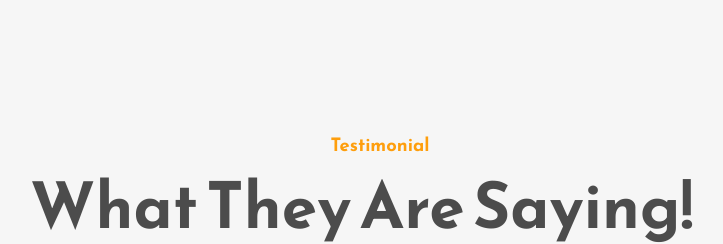
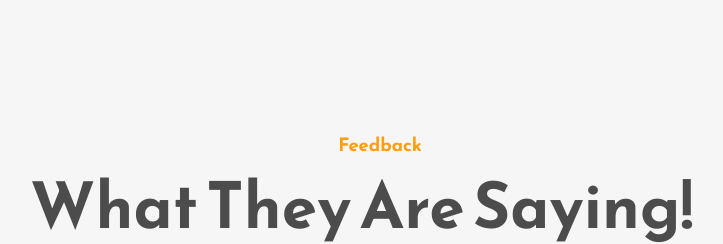
Before and after one commit to pasindu681/resturent_new, a React (Create React App) app: page / in a window 1280 px wide. Shown: the part 2900-3144 px from the top of the page, without its empty margins (260-983 px from the left). Built offline with nearby package versions, Linux system fonts and the light colour scheme.

Commit message:
feedback update

```diff
--- a/src/components/Testimonial.js
+++ b/src/components/Testimonial.js
@@ -6,7 +6,7 @@ const Testimonial = () => {
   return (
     <div className="work-section-wrapper">
       <div className="work-section-top">
-        <p className="primary-subheading">Testimonial</p>
+        <p className="primary-subheading">Feedback</p>
         <h1 className="primary-heading">What They Are Saying!🎗️ </h1>
         <p className="primary-text">
           Hear from our happy customers! See how our service has made ordering
```
